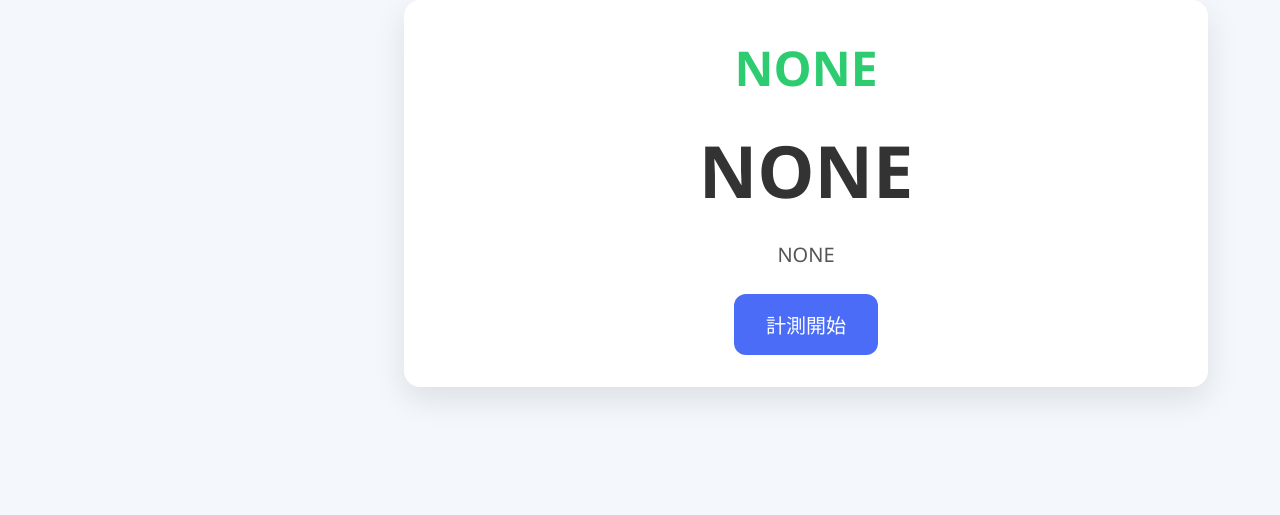
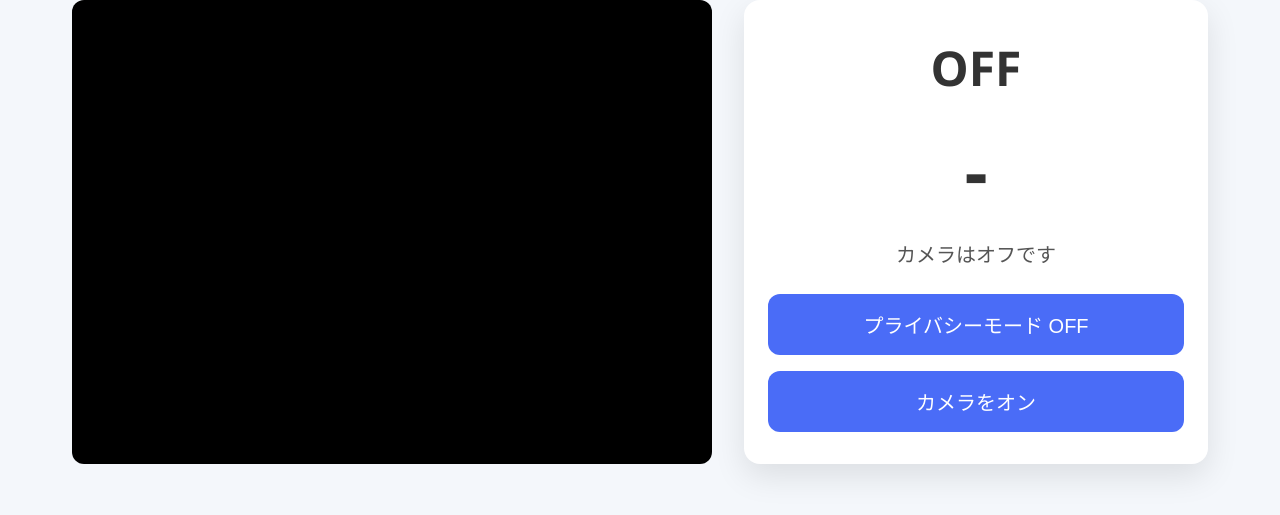
Before and after one commit to O-TYAN64/Posture-Guard-AI, a Flask app: page / in a window 1280 px wide. Shown: the part 165-680 px from the top of the page. Run offline with Flask 3, Linux system fonts and the light colour scheme; a user stored in the database is signed in; data that the repository does not hold is empty.

Commit message:
カメラ表示とボタンのレイアウトを改善し、プライバシーモード切替機能を追加

```diff
--- a/app/static/css/style.css
+++ b/app/static/css/style.css
@@ -84,11 +84,28 @@ header p {
 
 /* カメラ映像 */
 .camera-box {
-    flex: 2.5;
-    min-width: 300px;
-    background: #000;
-    border-radius: 16px;
+    width: 100%;
+    max-width: 640px;
+    background: black;
     overflow: hidden;
+    border-radius: 12px;
+    display: flex;
+    align-items: center;      /* 縦中央 */
+    justify-content: center;  /* 横中央 */
+}
+
+
+.camera-box video {
+    max-width: 100%;
+    max-height: 100%;
+    width: auto;
+    height: auto;
+    display: block;
+}
+
+/* プライバシーモード */
+.privacy video {
+    filter: blur(20px);
 }
 
 video {
@@ -176,3 +193,17 @@ button:hover {
         padding: 24px 16px;
     }
 }
+
+/* =========================
+   ボタングループ
+========================= */
+.button-group {
+    display: flex;
+    flex-direction: column; /* ← 縦並び */
+    gap: 16px;              /* ← ボタン間の余白 */
+    width: 100%;
+}
+
+.button-group button {
+    width: 100%;            /* ← 横幅を揃える */
+}
--- a/app/static/js/app.js
+++ b/app/static/js/app.js
@@ -3,27 +3,111 @@ const postureEl = document.getElementById("posture");
 const scoreEl = document.getElementById("score");
 const messageEl = document.getElementById("message");
 const startBtn = document.getElementById("startBtn");
+const toggleBtn = document.getElementById("toggleCameraBtn");
+const privacyBtn = document.getElementById("privacyBtn");
+const cameraBox = document.querySelector(".camera-box");
 
+let stream = null;
+let cameraOn = false;
 let streaming = false;
 let intervalId = null;
+let privacyOn = false;
+
+
+
+// 初期状態
+startBtn.style.display = "none";
 
 /* =========================
     カメラ起動
 ========================= */
 async function startCamera() {
-    requestNotificationPermission(); // ←追加
-    const stream = await navigator.mediaDevices.getUserMedia({
-        video: { width: 640, height: 480 },
+    requestNotificationPermission();
+
+    stream = await navigator.mediaDevices.getUserMedia({
+        video: {
+            width: { ideal: 1280 },
+            height: { ideal: 720 }
+        },
         audio: false
     });
+
     video.srcObject = stream;
+
+    // 🔥 ここが超重要
+    video.onloadedmetadata = () => {
+        video.play();
+
+        const w = video.videoWidth;
+        const h = video.videoHeight;
+
+        // video要素を実解像度比率に合わせる
+        video.style.width = "100%";
+        video.style.height = "auto";
+        video.parentElement.style.aspectRatio = `${w} / ${h}`;
+
+        console.log(`Camera resolution: ${w} x ${h}`);
+    };
+
+    cameraOn = true;
 }
+
+/* =========================
+    カメラ ON / OFF
+========================= */
+toggleBtn.addEventListener("click", async () => {
+    if (cameraOn) {
+        // --- OFF ---
+        if (stream) {
+            stream.getTracks().forEach(track => track.stop());
+            stream = null;
+        }
+        video.srcObject = null;
+
+        postureEl.textContent = "OFF";
+        messageEl.textContent = "カメラはオフです";
+        scoreEl.textContent = "-";
+
+        startBtn.style.display = "none";
+        toggleBtn.textContent = "カメラをオン";
+        cameraOn = false;
+
+    } else {
+        // --- ON ---
+        try {
+            await startCamera();
+            startBtn.style.display = "block";
+            toggleBtn.textContent = "カメラをオフ";
+        } catch (err) {
+            console.error("カメラを開けませんでした:", err);
+        }
+    }
+});
+
+/* =========================
+    プライバシーモード切替
+========================= */
+privacyBtn.addEventListener("click", () => {
+    privacyOn = !privacyOn;
+
+    if (privacyOn) {
+        cameraBox.classList.add("privacy");
+        privacyBtn.textContent = "プライバシーモード ON";
+    } else {
+        cameraBox.classList.remove("privacy");
+        privacyBtn.textContent = "プライバシーモード OFF";
+    }
+});
 
 
 /* =========================
-    フレームを Flask に送信
+    フレーム送信
 ========================= */
 async function sendFrame(url) {
+    if (!cameraOn || !video.srcObject) {
+        return { posture: "unknown" };
+    }
+
     const canvas = document.createElement("canvas");
     canvas.width = video.videoWidth;
     canvas.height = video.videoHeight;
@@ -50,16 +134,11 @@ async function sendFrame(url) {
     通知許可
 ========================= */
 function requestNotificationPermission() {
-    if (!("Notification" in window)) {
-        console.log("このブラウザは通知に対応していません");
-        return;
-    }
-
+    if (!("Notification" in window)) return;
     if (Notification.permission === "default") {
         Notification.requestPermission();
     }
 }
-
 
 /* =========================
     Web通知
@@ -70,21 +149,17 @@ function notifyPosture(message) {
     if (Notification.permission !== "granted") return;
 
     const now = Date.now();
-
-    // 連続通知防止（10秒に1回）
     if (now - lastNotify < 10000) return;
     lastNotify = now;
 
     new Notification("Posture Guard AI", {
         body: message,
-        icon: "/static/icon.png" // あれば
+        icon: "/static/icon.png"
     });
 }
 
-
-
 /* =========================
-    姿勢表示更新
+    UI更新
 ========================= */
 function updateUI(data) {
     if (data.posture === "unknown") {
@@ -101,8 +176,6 @@ function updateUI(data) {
         messageEl.textContent = "良い姿勢です 👍";
     } else {
         messageEl.textContent = "姿勢が崩れています ⚠️";
-
-        // 🔔 通知
         notifyPosture("姿勢が崩れています。気をつけてください！");
     }
 
@@ -115,28 +188,30 @@ function updateUI(data) {
 }
 
 /* =========================
-    計測開始
+    計測 / キャリブレーション
 ========================= */
 startBtn.onclick = async () => {
+    if (!cameraOn) return;
+
     if (!streaming) {
-        await startCamera();
         streaming = true;
         startBtn.textContent = "キャリブレーション";
 
         intervalId = setInterval(async () => {
+            if (!cameraOn) return;
             const data = await sendFrame("/analyze");
             updateUI(data);
         }, 1000);
+
     } else {
-    // キャリブレーション
-    messageEl.textContent = "正しい姿勢を保存中…";
+        // --- キャリブレーション ---
+        messageEl.textContent = "正しい姿勢を保存中…";
 
-    const data = await sendFrame("/calibrate");
+        const data = await sendFrame("/calibrate");
 
-    if (data.status === "calibrated") {
-        messageEl.textContent = "キャリブレーション完了 ✅";
-    } else {
-        messageEl.textContent = "キャリブレーション失敗 ❌";
-    }
+        messageEl.textContent =
+            data.status === "calibrated"
+                ? "キャリブレーション完了 ✅"
+                : "キャリブレーション失敗 ❌";
     }
 };
--- a/app/templates/index.html
+++ b/app/templates/index.html
@@ -7,34 +7,50 @@
   <link rel="stylesheet" href="{{ url_for('static', filename='css/style.css') }}">
 </head>
 <body>
+
 <section class="login-box">
 {% if current_user.is_authenticated %}
-<p>ログイン中：{{ current_user.username }}</p>
-<a href="{{ url_for('auth.logout') }}">ログアウト</a>
+  <p>ログイン中：{{ current_user.username }}</p>
+  <a href="{{ url_for('auth.logout') }}">ログアウト</a>
 {% else %}
-<a href="/register">新規登録</a>
+  <a href="/register">新規登録</a>
 {% endif %}
 </section>
+
 <header>
   <h1>Posture Guard AI</h1>
   <p>AIがあなたの姿勢をリアルタイムでチェックします</p>
 </header>
 
 <main class="container">
-  <section class="cam era-box">
-    <video id="camera" autoplay muted></video>
+
+  <!-- ===== カメラ表示 ===== -->
+  <section class="camera-box">
+    <video id="camera" autoplay muted playsinline>
+    </video>
   </section>
 
+  <!-- ===== 状態表示 ===== -->
   <section class="status-box">
-    <div id="posture" class="posture good">NONE</div>
-    <div id="score">NONE</div>
-    <p id="message">NONE</p>
+    <div id="posture" class="posture">OFF</div>
+    <div id="score">-</div>
+    <p id="message">カメラはオフです</p>
+
     {% if current_user.is_authenticated %}
-    <button id="startBtn">計測開始</button>
+      <div class="button-group">
+        <button id="startBtn">計測開始</button>
+        <button id="privacyBtn">プライバシーモード OFF</button>
+        <button id="toggleCameraBtn">カメラをオン</button>
+      </div>
     {% else %}
-    <p>計測を開始するには<a href="/login">ログイン</a>してください。</p>
+      <p>
+        計測を開始するには
+        <a href="/login">ログイン</a>
+        してください。
+      </p>
     {% endif %}
   </section>
+
 </main>
 
 <script src="{{ url_for('static', filename='js/app.js') }}"></script>
```
